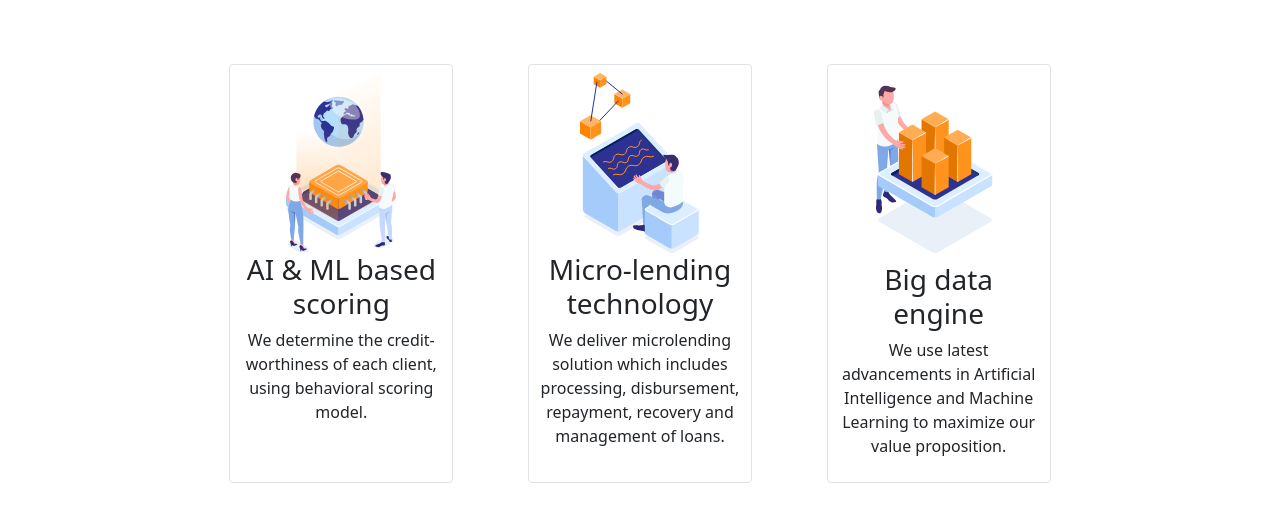
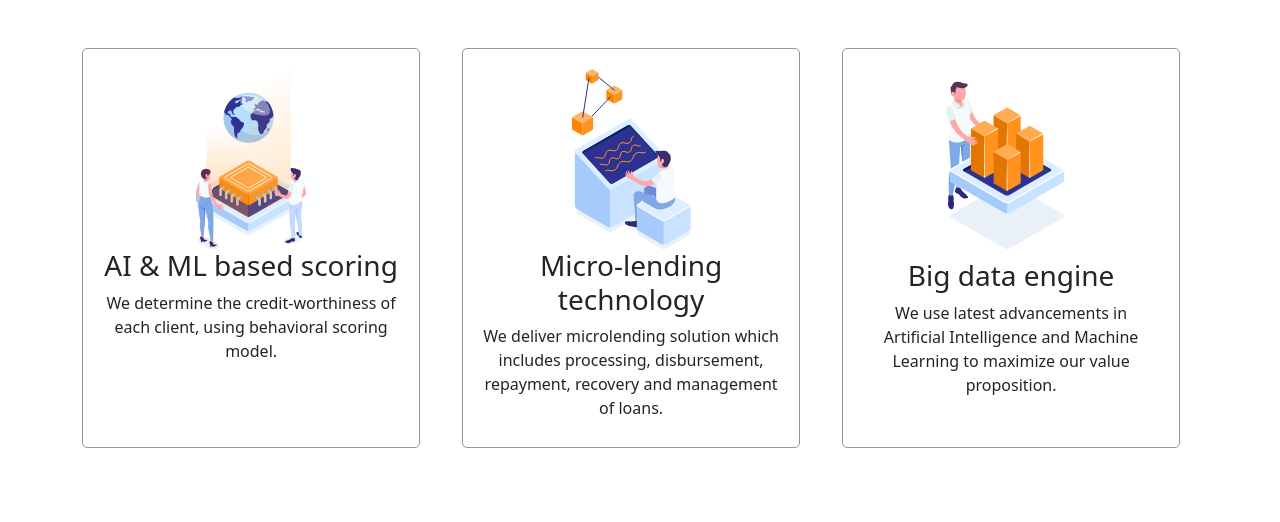
Before and after one commit to sadiqli1/HomeWork9, a plain HTML site: page index.html in a window 1280 px wide. Drawn offline with nearby package versions, Linux system fonts and the light colour scheme.

Commit message:
modified folder

```diff
--- a/assets/css/style.css
+++ b/assets/css/style.css
@@ -4,14 +4,15 @@
     box-sizing: border-box;
 }
 
-.custom-column{
-    transition: 0.25s linear;
+.custom-card{
+    width: 95%;
+    border: 1px solid rgb(152, 149, 149);
+    height: 400px;
+    border-radius: 5px;
+    padding: 20px;
+    transition: 1.05s linear;
 }
 
-.custom-column:hover{
+.custom-card:hover{
     transform: scale(1.05);
 }
-
-.custom-container{
-    width: 70%;
-}
--- a/index.html
+++ b/index.html
@@ -14,8 +14,9 @@
 <body>
 
     <div class="container custom-container">
-        <div class="row mt-5 text-center custom-row justify-content-around">
-            <div class="col-lg-3 col-sm-12 p-2 border custom-column rounded m-3">
+        <div class="row mt-5 text-center custom-row">
+            <div class="col-lg-4 col-sm-12 custom-column rounded">
+               <div class="custom-card">
                 <div class="image">
                     <img src="./assets/images/we_icon_1.svg" alt="Icon">
                 </div>
@@ -27,8 +28,10 @@
                         We determine the credit-worthiness of each client, using behavioral scoring model.
                     </p>
                 </div>
+               </div>
             </div>
-            <div class="col-lg-3 col-sm-12 p-2 border custom-column rounded m-3">
+            <div class="col-lg-4 col-sm-12 custom-column rounded">
+              <div class="custom-card">
                 <div class="image">
                     <img src="./assets/images/we_icon_2.svg" alt="Icon">
                 </div>
@@ -41,8 +44,10 @@
                         and management of loans.
                     </p>
                 </div>
+              </div>
             </div>
-            <div class="col-lg-3 col-sm-12 p-2 border custom-column rounded m-3">
+            <div class="col-lg-4 col-sm-12 custom-column rounded">
+               <div class="custom-card">
                 <div class="image">
                     <img src="./assets/images/we_icon_3.svg" alt="Icon">
                 </div>
@@ -55,6 +60,7 @@
                         proposition.
                     </p>
                 </div>
+               </div>
             </div>
         </div>
     </div>
```
